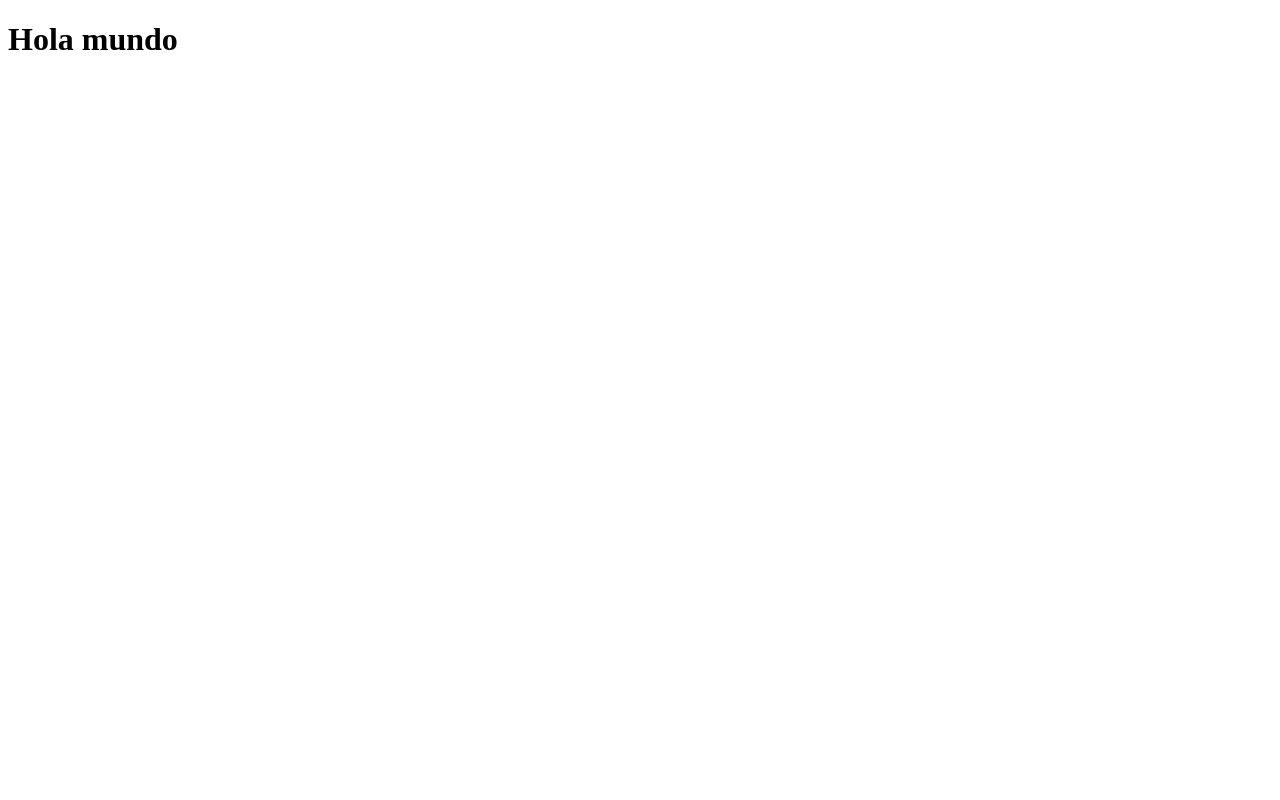
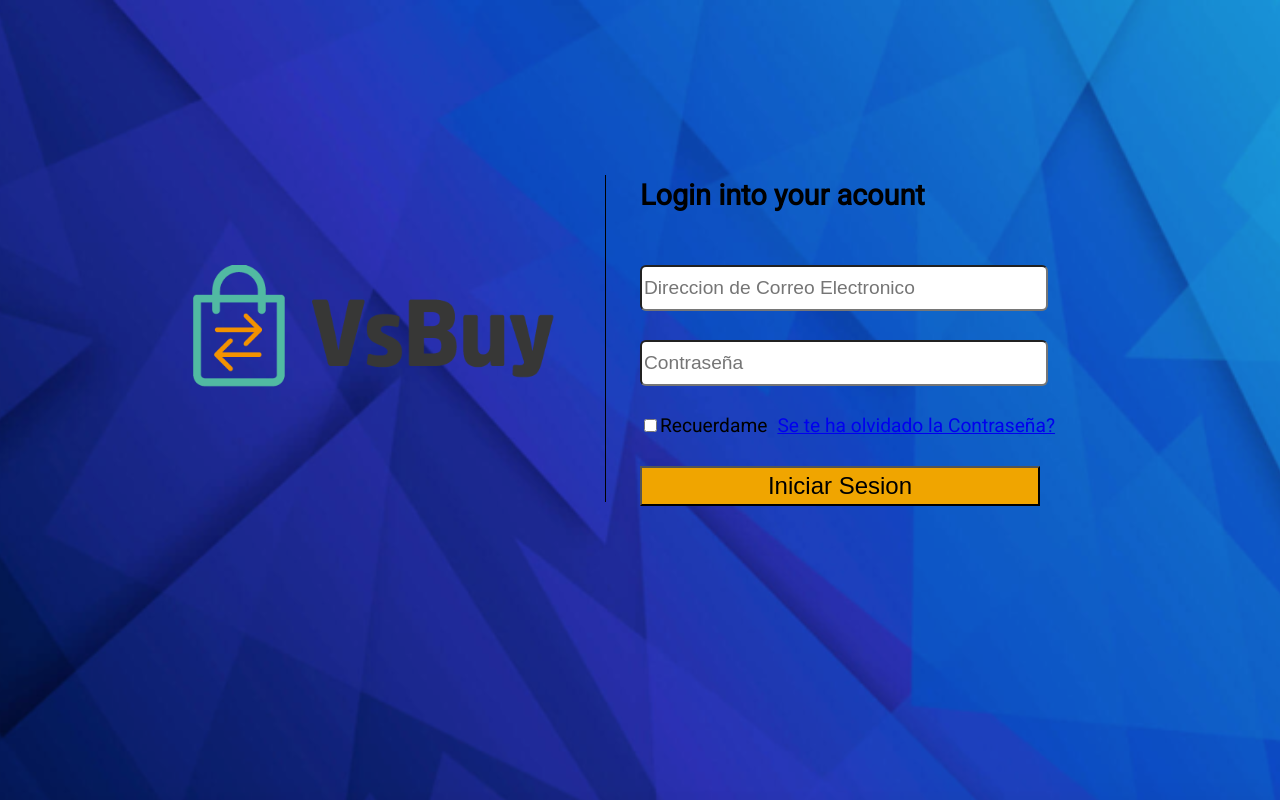
Before and after one commit to dimas4dev/CheaPlatzi, a React app: page / in a window 1280 px wide. Built offline with nearby package versions, Linux system fonts and the light colour scheme.

Commit message:
[ADD] Add login component

```diff
--- /dev/null
+++ b/src/components/Login/Login.jsx
@@ -0,0 +1,35 @@
+import React from "react";
+import "../styles/Login/Login.scss";
+import Logo from "../assets/images/logo.svg";
+
+const Login = () => {
+  return (
+    <section>
+      <article className="Container">
+        <figure className="Container__Logo">
+          <img src={Logo} alt="" />
+        </figure>
+        <form className="Form" action="">
+          <h2>Login into your acount</h2>
+          <input
+            className="Form__Input"
+            type="text"
+            placeholder="Direccion de Correo Electronico"
+          />
+          <input
+            className="Form__Input"
+            type="password"
+            placeholder="Contraseña"
+          />
+          <span className="Form__Links">
+            <input type="checkbox" />
+            Recuerdame
+            <a href="#">Se te ha olvidado la Contraseña?</a>
+          </span>
+          <button>Iniciar Sesion</button>
+        </form>
+      </article>
+    </section>
+  );
+};
+export default Login;
--- /dev/null
+++ b/src/components/styles/Login/Login.scss
@@ -0,0 +1,56 @@
+@import url("https://fonts.googleapis.com/css2?family=Roboto&display=swap");
+$fontSize: 16px;
+$fontFamily: "Roboto", sans-serif;
+$button-color: #f0a500;
+$background-image: url("../../assets/images/LoginBackground.svg");
+body {
+  background-image: $background-image;
+  font-size: $fontSize;
+  font-family: $fontFamily;
+}
+.Container {
+  display: grid;
+  grid-template-columns: 1fr 1fr;
+  font-size: 1.2em;
+  &__Logo {
+    border-right: 1px solid black;
+    position: relative;
+    width: 462px;
+    height: 327px;
+    left: 15%;
+    top: 40.49%;
+    img {
+      position: relative;
+      bottom: -90px;
+      left: 50px;
+    }
+  }
+  .Form {
+    display: flex;
+    flex-direction: column;
+    gap: 1.5em;
+    position: relative;
+    top: 40%;
+    &__Input {
+      font-size: 1em;
+      border-radius: 0.3125em;
+      width: 400px;
+      height: 40px;
+    }
+    &__Links {
+      &--space {
+        display: inherit;
+        margin-right: 10px;
+      }
+      a {
+        margin-left: 10px;
+      }
+    }
+    button {
+      width: 400px;
+      height: 40px;
+      background-color: $button-color;
+      font-size: 1.5rem;
+    }
+  }
+}
--- a/src/routes/App.jsx
+++ b/src/routes/App.jsx
@@ -1,8 +1,6 @@
-import React from 'react';
-import { BrowserRouter, Route, Switch } from 'react-router-dom';
+import React, { Component } from "react";
+import { BrowserRouter, Route, Switch } from "react-router-dom";
+import LoginPage from "../components/Login/Login";
 
-const App = () => (
-  <h1>Hola mundo</h1>
-);
-
+const App = () => <LoginPage />;
 export default App;
```
Also changed, not shown: package.json (line endings or trailing spaces), src/components/assets/images/LoginBackground.svg (added), src/components/assets/images/logo.svg (added).
